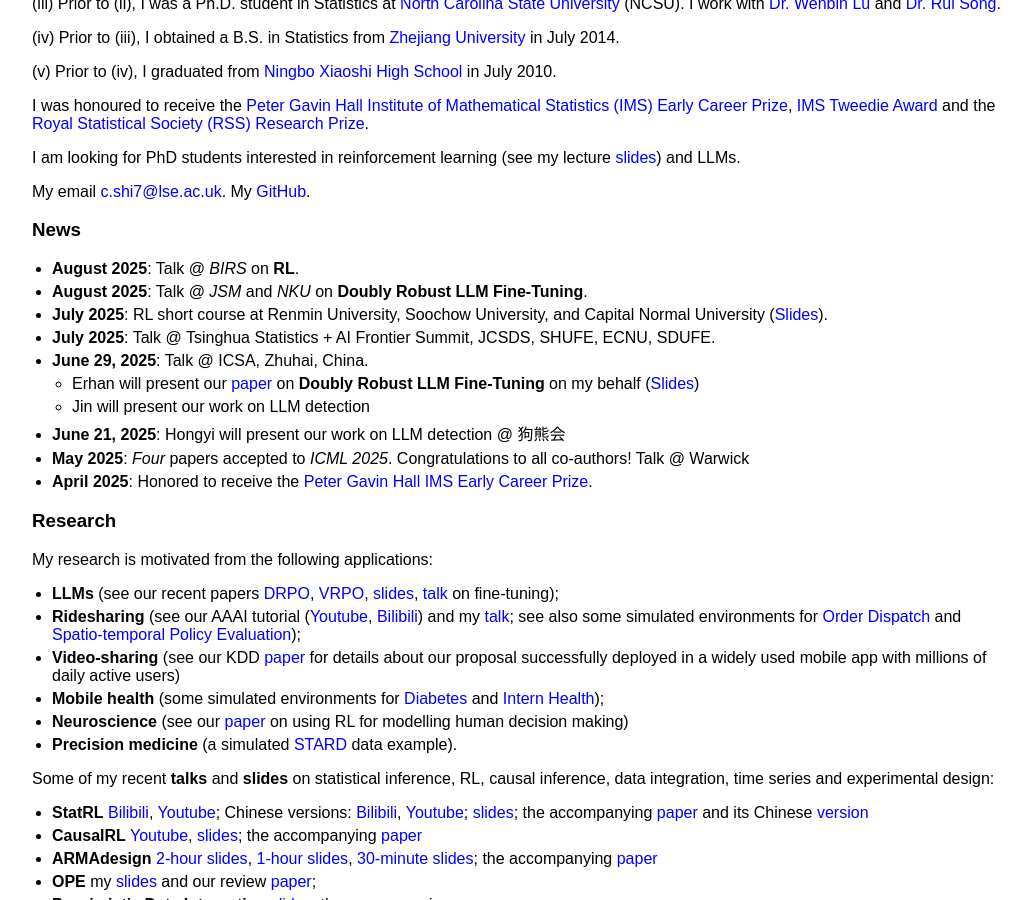
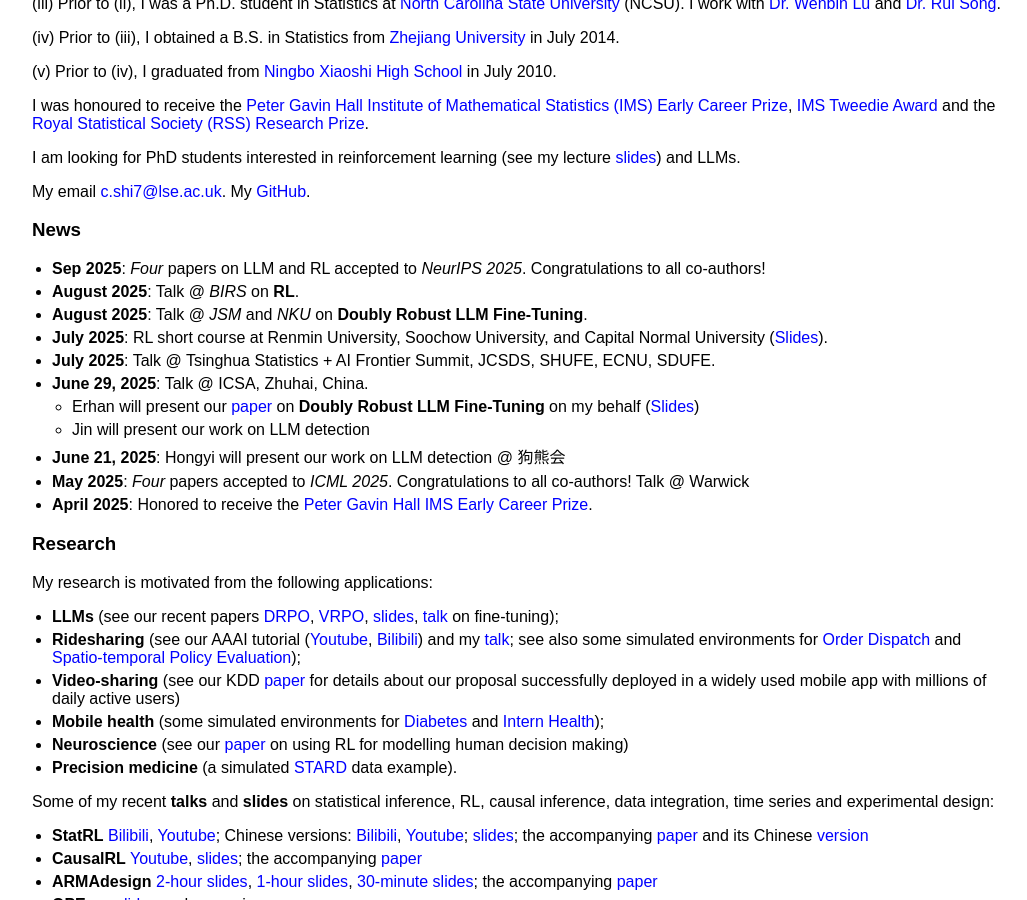
Before and after one commit to callmespring/callmespring.github.io, a Jekyll site: the page built from index.md, in a window 1280 px wide and 900 px high, scrolled down 981 px. Shown: the whole window, without its empty margins (108-1135 px from the left). Built offline with Jekyll 4.4.1, drawn with Linux system fonts in a browser that asks for light colours.

Commit message:
Update index.md

```diff
--- a/index.md
+++ b/index.md
@@ -28,6 +28,7 @@
 
 ### News
 
+- **Sep 2025**: *Four* papers on LLM and RL accepted to *NeurIPS 2025*. Congratulations to all co-authors!
 - **August 2025**: Talk @ *BIRS* on **RL**.
 - **August 2025**: Talk @ *JSM* and *NKU* on **Doubly Robust LLM Fine-Tuning**.
 - **July 2025**: RL short course at Renmin University, Soochow University, and Capital Normal University ([Slides](https://github.com/callmespring/RL-short-course)).
```
